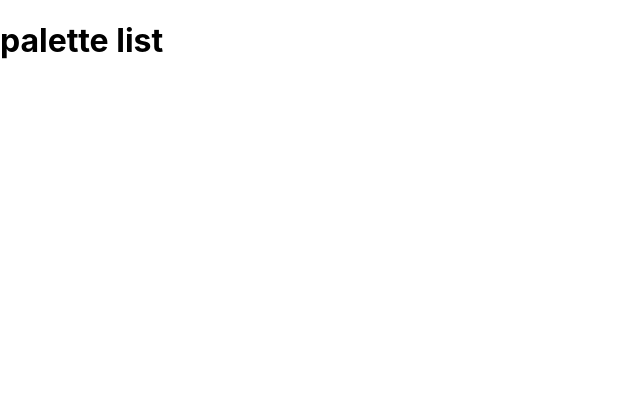
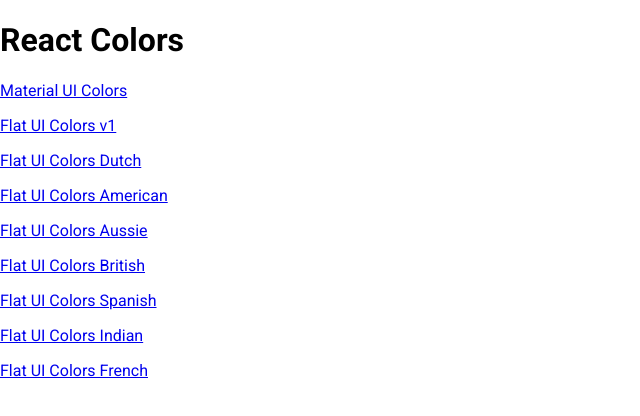
Before and after one commit to Bartosz-L/color_app_react, a React (Create React App) app: page / in a window 1280 px wide. Shown: the top 416 px of the page, without its empty margins (0-640 px from the left). Built offline with nearby package versions, Linux system fonts and the light colour scheme.

Commit message:
palettes list component

```diff
--- a/src/App.js
+++ b/src/App.js
@@ -1,6 +1,7 @@
 import React from 'react'
 import { BrowserRouter as Router, Route, Switch } from 'react-router-dom'
 import Palette from './components/Palette/Palette'
+import PaletteList from './components/PaletteList/PaletteList'
 import seedColors from './seedColors'
 import { generatePalette } from './utils/colorHelpers'
 
@@ -14,7 +15,7 @@
   return (
     <Router>
       <Switch>
-        <Route exact path="/" render={() => <h1>palette list</h1>} />
+        <Route exact path="/" render={() => <PaletteList palettes={seedColors} />} />
         <Route
           exact
           path="/palette/:id"
--- a/src/components/Navbar/Navbar.js
+++ b/src/components/Navbar/Navbar.js
@@ -1,5 +1,6 @@
 import React from 'react'
 import Slider from 'rc-slider'
+import { Link } from 'react-router-dom'
 import { Select, MenuItem, Snackbar, IconButton } from '@material-ui/core'
 import CloseIcon from '@material-ui/icons/Close'
 import 'rc-slider/assets/index.css'
@@ -25,7 +26,7 @@
   return (
     <header className="Navbar">
       <div className="logo">
-        <a href="#">reactcolorpicker</a>
+        <Link to="/">reactcolorpicker</Link>
       </div>
       <div className="slider-container">
         <span>Level: {level}</span>
--- /dev/null
+++ b/src/components/PaletteList/PaletteList.js
@@ -0,0 +1,20 @@
+import React from 'react'
+import './PaletteList.scss'
+import { Link } from 'react-router-dom'
+
+const PaletteList = props => {
+  const { palettes } = props
+
+  return (
+    <div>
+      <h1>React Colors</h1>
+      {palettes.map(palette => (
+        <p>
+          <Link to={`/palette/${palette.id}`}>{palette.paletteName}</Link>
+        </p>
+      ))}
+    </div>
+  )
+}
+
+export default PaletteList
--- a/src/index.scss
+++ b/src/index.scss
@@ -5,8 +5,7 @@
 body {
   margin: 0;
   padding: 0;
-  font-family: -apple-system, BlinkMacSystemFont, 'Segoe UI', 'Roboto', 'Oxygen', 'Ubuntu',
-    'Cantarell', 'Fira Sans', 'Droid Sans', 'Helvetica Neue', sans-serif;
+  font-family: 'Roboto', sans-serif;
   -webkit-font-smoothing: antialiased;
   -moz-osx-font-smoothing: grayscale;
 }
```
Also changed, not shown: src/components/PaletteList/PaletteList.scss (added).
